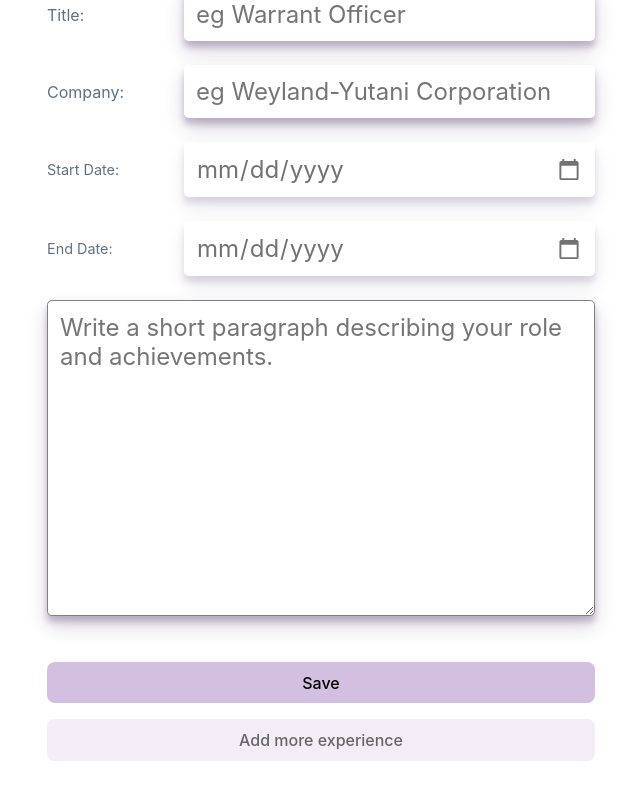
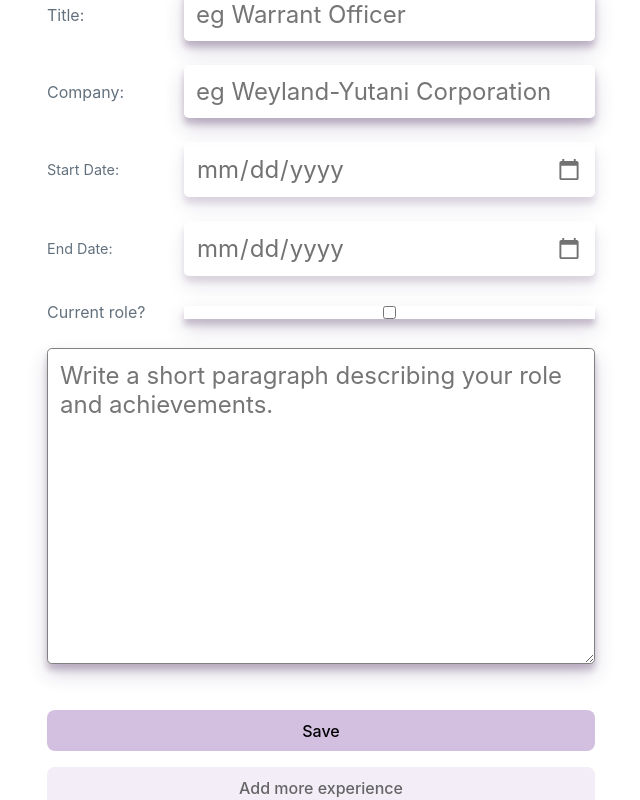
Before and after one commit to bendee48/cv-application, a React (Vite) app: page / in a window 1280 px wide. Shown: the part 1336-2136 px from the top of the page, without its empty margins (319-959 px from the left). Built offline with nearby package versions, Linux system fonts and the light colour scheme.

Commit message:
Adding in role checkbox
- Adding a checkbox to mark a work role, in experience, as currently in role.
- Adding logic to remove end date when in role is checked

```diff
--- a/src/components/Experience.jsx
+++ b/src/components/Experience.jsx
@@ -5,6 +5,7 @@ function Experience() {
                                                         company: "",
                                                         startDate: "",
                                                         endDate: "",
+                                                        inRole: false,
                                                         description: ""});
   const [saved, setSaved] = useState(false);
 
@@ -49,6 +50,13 @@ function Experience() {
     setExperienceInfo({
       ...experienceInfo,
       description: e.target.value
+    })
+  }
+
+  function handleInRoleChange(e) {
+    setExperienceInfo({
+      ...experienceInfo,
+      inRole: e.target.checked
     })
   }
 
@@ -98,6 +106,8 @@ function Experience() {
             (<span className='display-info'>{experienceInfo.startDate}</span>)
         }
       </div>
+      { !experienceInfo.inRole ?
+        (
           <div className='input-field'>
             <label className="date-label" htmlFor="endDate">End Date:</label>
             { !saved ?
@@ -110,6 +120,17 @@ function Experience() {
                 ) :
                 (<span className='display-info'>{experienceInfo.endDate}</span>)
             }
+          </div>
+        ) : ( null )
+      }
+      <div className='input-field'>
+        <label htmlFor="currentRole">Current role?</label>
+        <input
+          id="currentRole"
+          type="checkbox"
+          checked={experienceInfo.inRole}
+          onChange={handleInRoleChange}
+        />
       </div>
       <div className='statement'>
         {/* <label htmlFor="description">Description:</label> */}
--- a/src/styles/App.css
+++ b/src/styles/App.css
@@ -9,6 +9,10 @@
 
 .btn {
   margin-top: 1em;
+}
+
+.btn:hover {
+  filter: brightness(0.9) contrast(150%);
 }
 
 .btn-dark {
```
Lines whose indentation alone changed are shown as unchanged.
